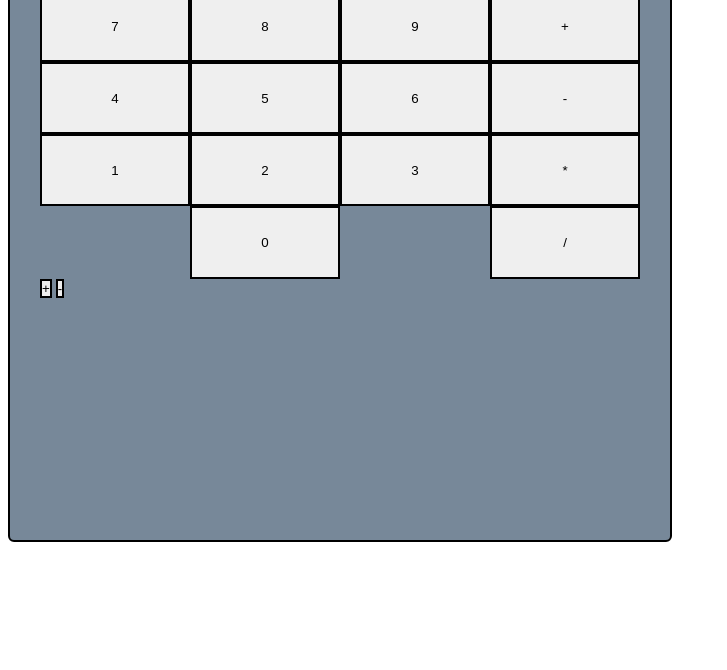
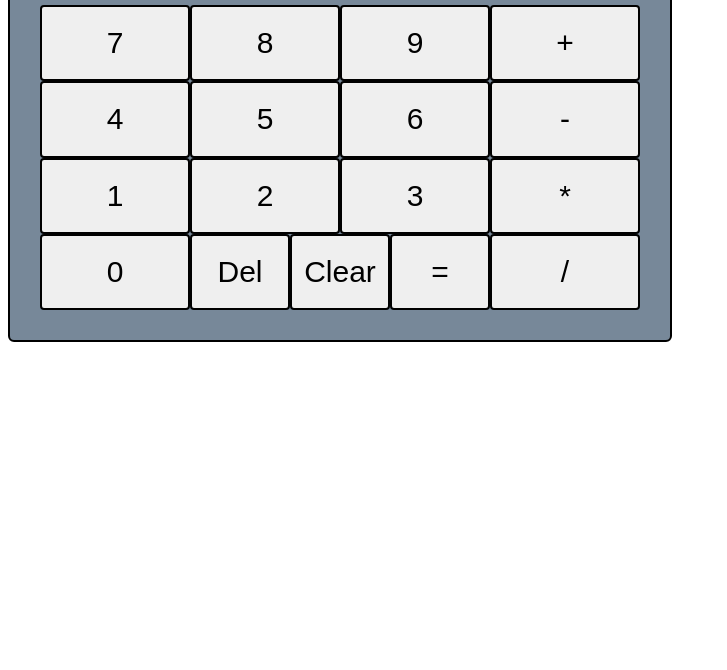
Before and after one commit to Jeffimenson/calculator, a plain HTML site: page index.html in a window 1280 px wide. Shown: the part 130-800 px from the top of the page, without its empty margins (0-727 px from the left). Drawn offline with Linux system fonts and the light colour scheme.

Commit message:
Redo button layout because flexbox was confusing me

```diff
--- a/index.html
+++ b/index.html
@@ -25,7 +25,11 @@
                     <button class="number" data-number="3">3</button>
 
                     <button class="number" data-number="0">0</button>
-
+                    <section class="misc">
+                        <button class="delete">Del</button>
+                        <button class="clear">Clear</button>
+                        <button class="equate">=</button>
+                    </section>
                 </section>
                 <section class="operators">
                     <button class="operator" data-operator="+">+</button>
@@ -33,10 +37,7 @@
                     <button class="operator" data-operator="*">*</button>
                     <button class="operator" data-operator="/">/</button>
                 </section>
-                <section class="misc">
-                    <button class="operator" data-operator="+">+</button>
-                    <button class="operator" data-operator="-">-</button>
-                </section>
+
             </section>
 
         </div>
--- a/style.css
+++ b/style.css
@@ -3,12 +3,14 @@ button {
     margin: 0;
     padding: 0;
     border: solid 2px black;
+    border-radius: 4px;
+    box-sizing: border-box;
 }
 
 /*Actual stuff*/
 .container {
     width: 600px;
-    height: 600px;
+    height: 400px;
     background-color: lightslategray;
     border: solid 2px black;
     border-radius: 6px;
@@ -16,6 +18,7 @@ button {
 
     display: flex;
     flex-direction: column;
+    gap: 15px;
 }
 
 .output {
@@ -52,6 +55,7 @@ section.numbers {
 
 .numbers button {
     flex: 0 1 33.333%;
+    font-size: 30px;
 }
 
 
@@ -64,13 +68,17 @@ section.operators {
 
 .operators button {
     flex: 1;
+    font-size: 30px;
 }
 
 
 
 section.misc {
+    display: flex;
+    flex: 1;
+
 }
 
 .misc button {
-
+    flex: 1;
 }
```
